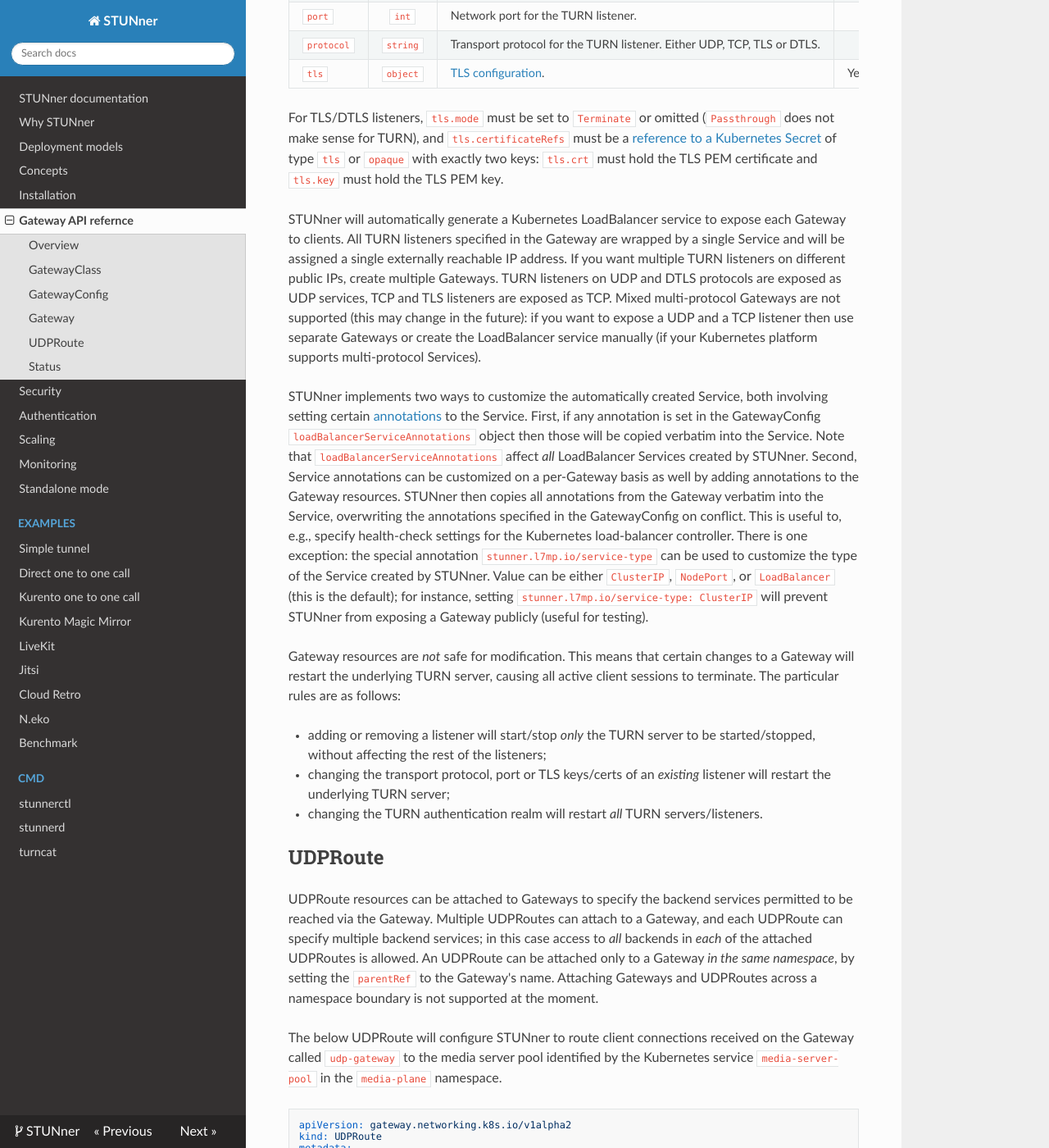
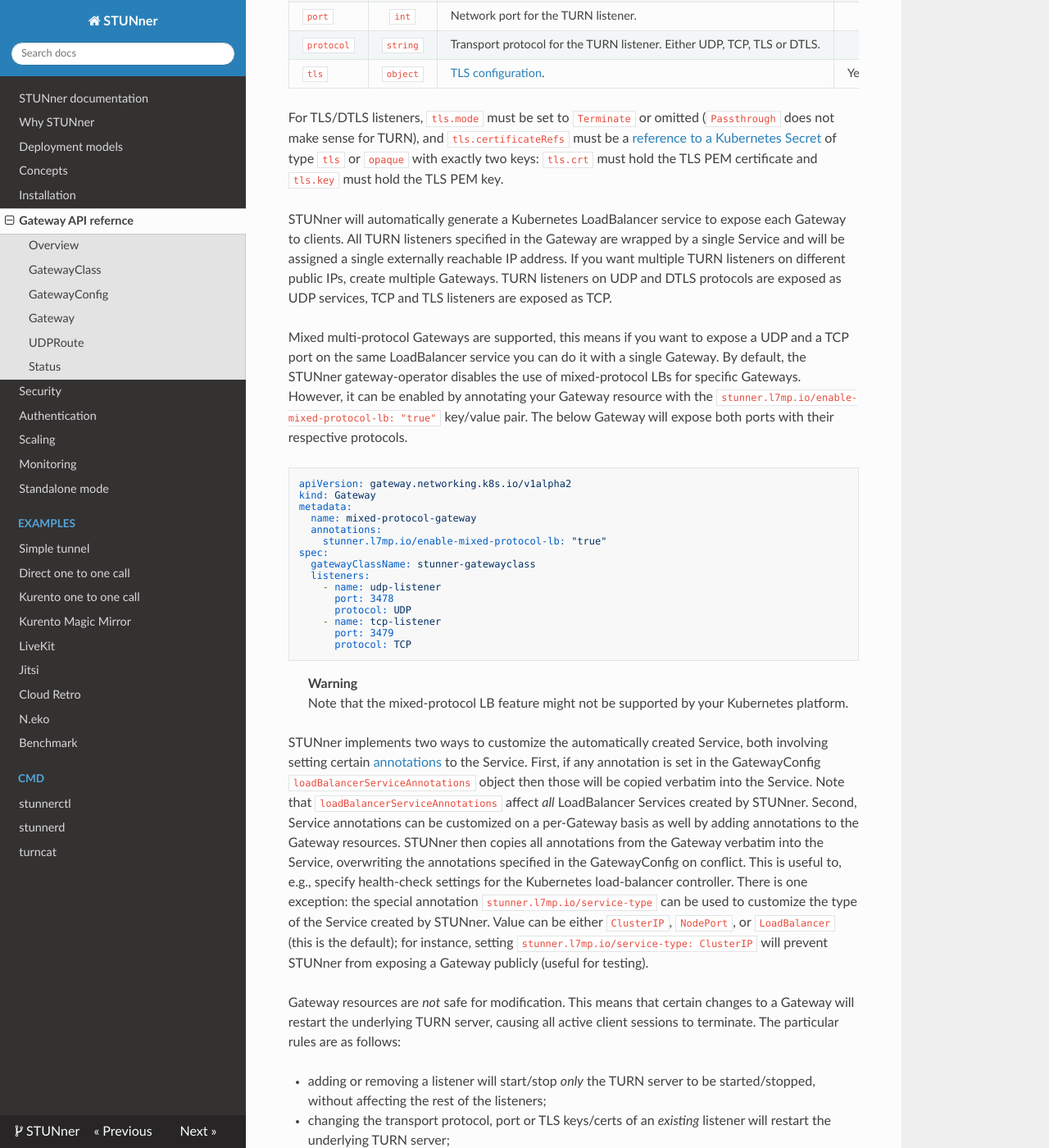
Before and after one commit to l7mp/stunner, an MkDocs documentation site: the page built from docs/GATEWAY.md, in a window 1280 px wide and 1400 px high, scrolled down 4257 px. Shown: the whole window at 82% size. Built offline with MkDocs 1.6.1, drawn with Linux system fonts in a browser that asks for light colours; nearby versions of some CDN libraries.

Commit message:
doc(Gateway): Mixed-protocol LB

````diff
--- a/docs/GATEWAY.md
+++ b/docs/GATEWAY.md
@@ -204,10 +204,30 @@ STUNner will automatically generate a Kubernetes LoadBalancer service to expose
 clients. All TURN listeners specified in the Gateway are wrapped by a single Service and will be
 assigned a single externally reachable IP address. If you want multiple TURN listeners on different
 public IPs, create multiple Gateways. TURN listeners on UDP and DTLS protocols are exposed as UDP
-services, TCP and TLS listeners are exposed as TCP. Mixed multi-protocol Gateways are not supported
-(this may change in the future): if you want to expose a UDP and a TCP listener then use separate
-Gateways or create the LoadBalancer service manually (if your Kubernetes platform supports
-multi-protocol Services).
+services, TCP and TLS listeners are exposed as TCP.
+
+Mixed multi-protocol Gateways are supported, this means if you want to expose a UDP and a TCP port on the same LoadBalancer service you can do it with a single Gateway. By default, the STUNner gateway-operator disables the use of mixed-protocol LBs for specific Gateways. However, it can be enabled by annotating your Gateway resource with the `stunner.l7mp.io/enable-mixed-protocol-lb: "true"` key/value pair. The below Gateway will expose both ports with their respective protocols.
+
+```yaml
+apiVersion: gateway.networking.k8s.io/v1alpha2
+kind: Gateway
+metadata:
+  name: mixed-protocol-gateway
+  annotations:
+    stunner.l7mp.io/enable-mixed-protocol-lb: "true"
+spec:
+  gatewayClassName: stunner-gatewayclass
+  listeners:
+    - name: udp-listener
+      port: 3478
+      protocol: UDP
+    - name: tcp-listener
+      port: 3479
+      protocol: TCP
+```
+
+> **Warning**
+> Note that the mixed-protocol LB feature might not be supported by your Kubernetes platform.
 
 STUNner implements two ways to customize the automatically created Service, both involving setting
 certain
````
